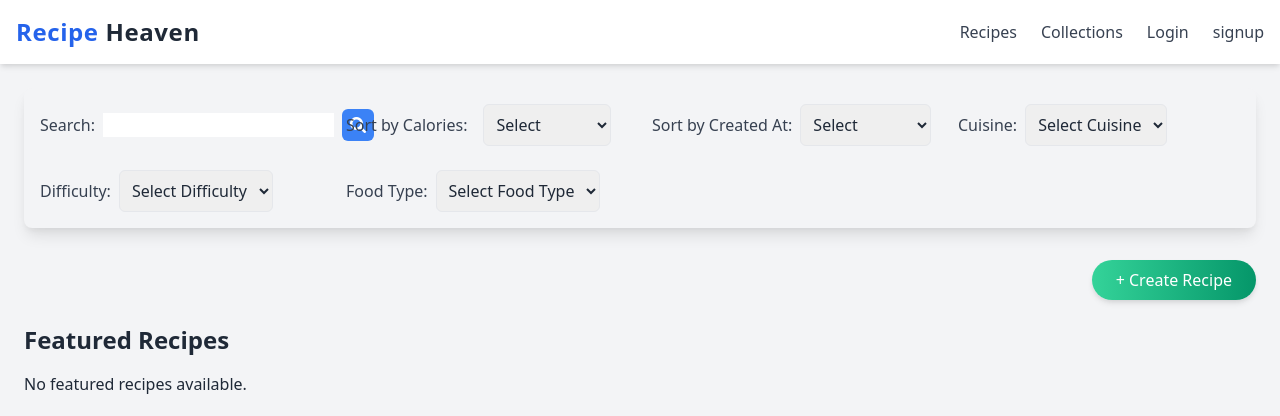
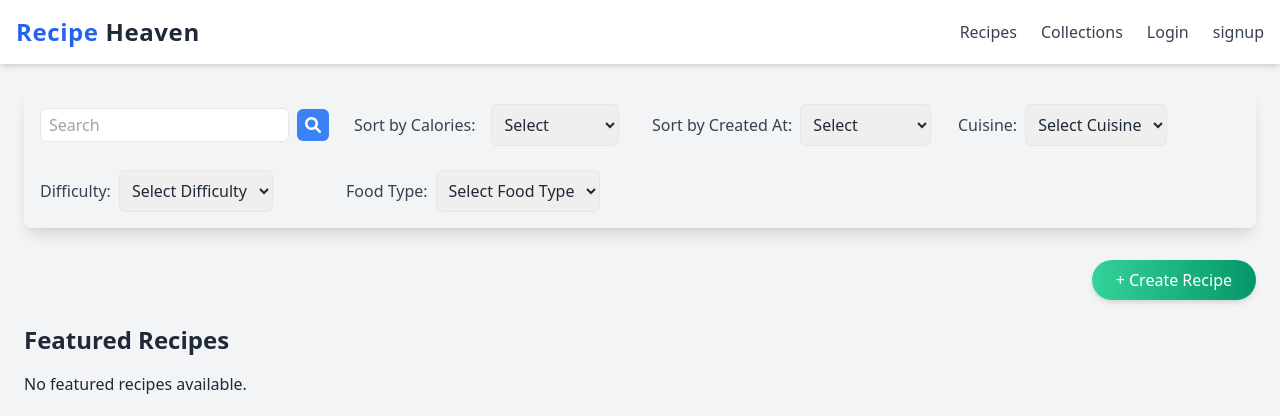
Before and after one commit to HarishV14/RecipeApp, a Django app: page /recipes/ in a window 1280 px wide. Shown: the top 416 px of the page. Run offline with Django 5.2, Linux system fonts and the light colour scheme; data that the repository does not hold is empty; some libraries are stand-ins or nearby versions.

Commit message:
Fixed filter-overflow-design (#11)

```diff
--- a/recipeApp/templates/recipes/list.html
+++ b/recipeApp/templates/recipes/list.html
@@ -8,15 +8,14 @@
     <nav class="bg-gray-100 p-4 rounded-lg mb-8 shadow-lg">
         <form method="get" class="grid grid-cols-1 md:grid-cols-2 lg:grid-cols-4 gap-6 items-center">
 
-            <div class="flex items-center">
-                <label for="search" class="mr-2 text-gray-700">Search:</label>
-                {{ filter.form.search}}
+            <div class="flex items-center space-x-2">
+                <input type="text" name="search" id="search" class="border rounded-md px-2 py-1 flex-1" placeholder= 'Search' value="{{ request.GET.search }}">
                 <button type="submit" class="ml-2 bg-blue-500 text-white px-2 py-1 rounded-md hover:bg-blue-600 transition">
                     <i class="fas fa-search"></i>
                 </button>
             </div>
 
-            <div class="flex items-center">
+            <div class="flex items-center lg:pl-2">
                 <label for="sort_by_calories" class="mr-4 text-gray-700">Sort by Calories:</label>
                 <select name="sort_by_calories" id="sort_by_calories" class="border rounded-md p-2"
                     onchange="this.form.submit()">
```
